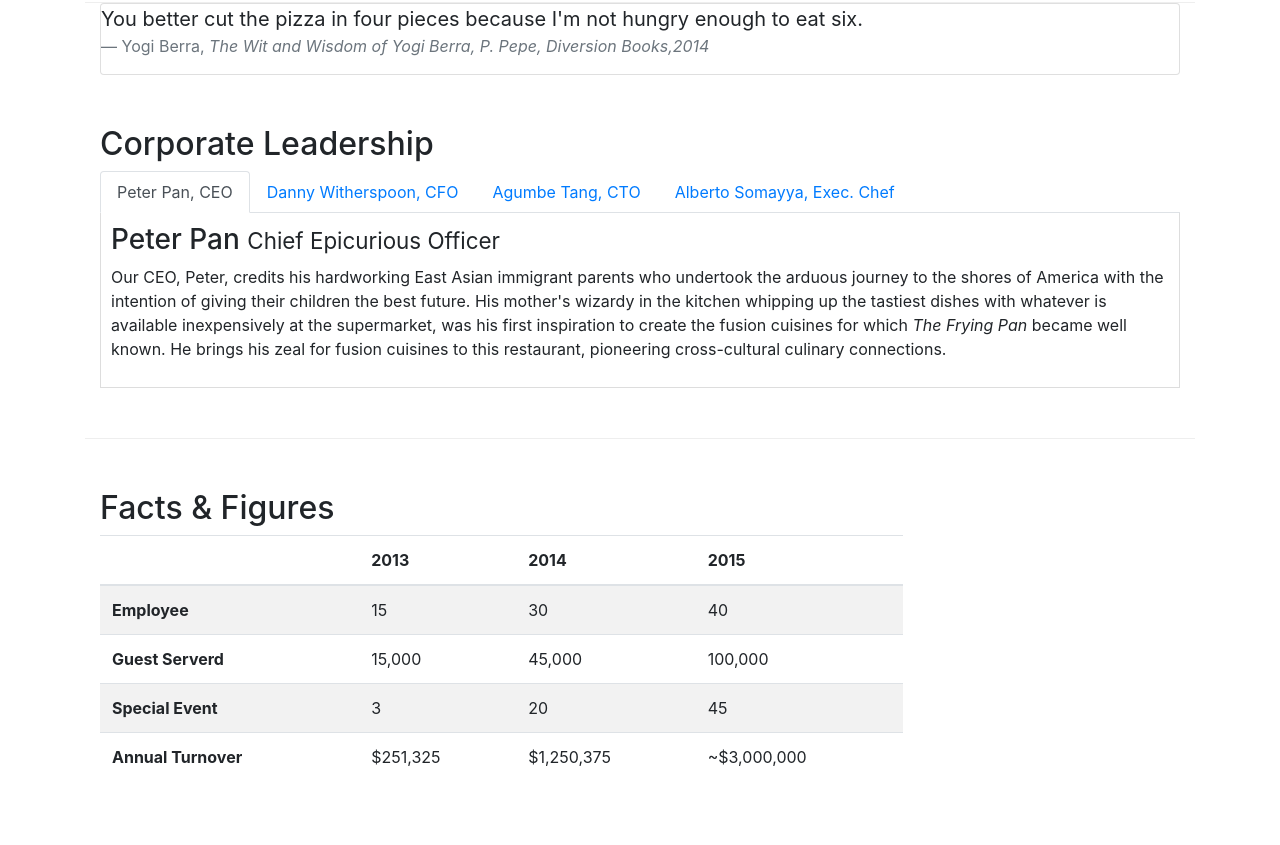
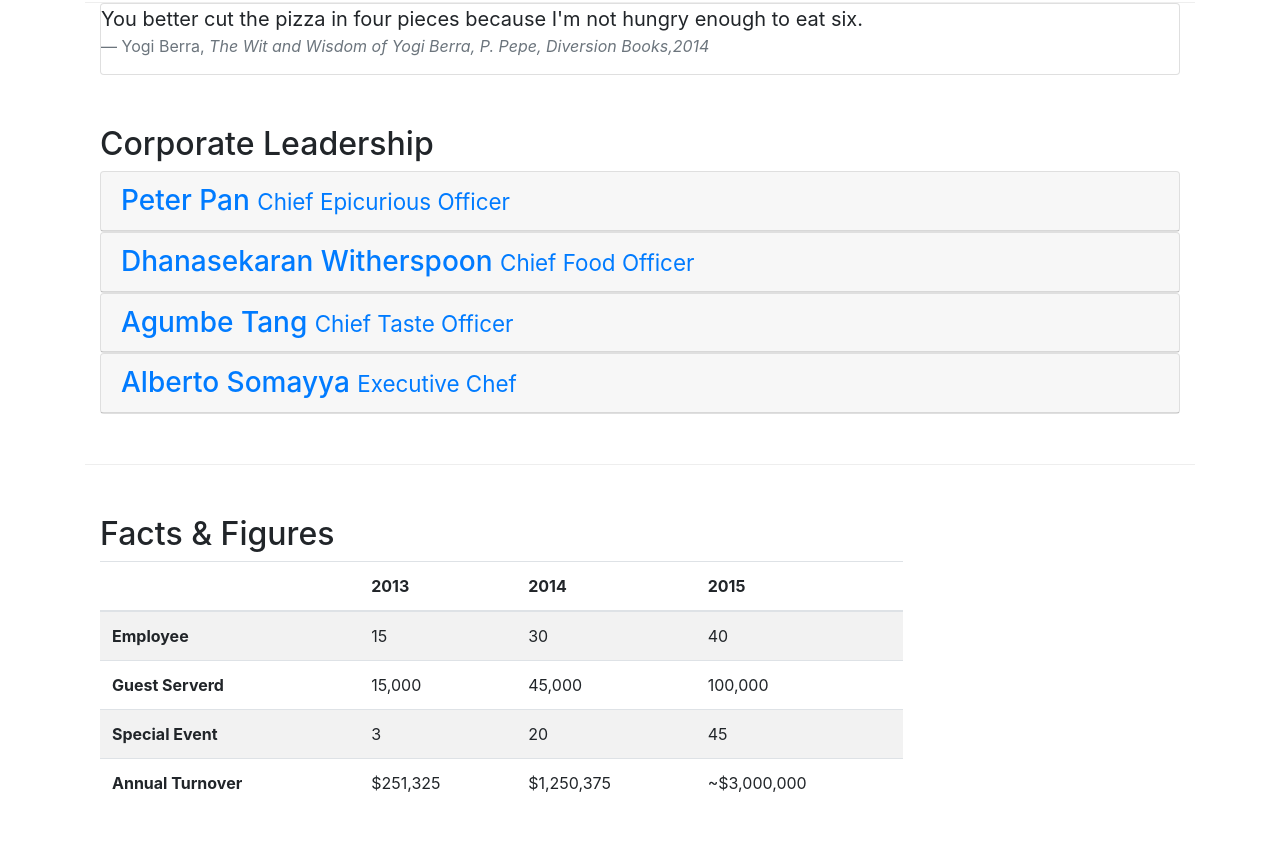
Before and after one commit to baczxh/confusion, a website: page aboutus.html in a window 1280 px wide. Shown: the part 887-1732 px from the top of the page. Drawn offline with nearby package versions, Linux system fonts and the light colour scheme.

Commit message:
accordion

```diff
--- a/aboutus.html
+++ b/aboutus.html
@@ -96,40 +96,57 @@
         <div class="row row-content align-items-top">
             <div class="col-12">
                 <h2>Corporate Leadership</h2>
-                <ul class="nav nav-tabs">
-                    <li class="nav-item">
-                        <a class="nav-link  active" href="#peter" role="tab" data-toggle="tab">Peter Pan, CEO</a>
-                    </li>
-                     <li class="nav-item">
-                        <a class="nav-link " href="#danny" role="tab" data-toggle="tab">Danny Witherspoon, CFO</a>
-                    </li>
-                     <li class="nav-item">
-                        <a class="nav-link " href="#agumber" role="tab" data-toggle="tab">Agumbe Tang, CTO</a>
-                    </li>
-                     <li class="nav-item">
-                        <a class="nav-link " href="#alberto" role="tab" data-toggle="tab">Alberto Somayya, Exec. Chef</a>
-                    </li>
-                </ul>
-                <div class="tab-content">
-                    <div role="tabpannel" class="tab-pane fade show active" id="peter">
-                        <h3>Peter Pan <small>Chief Epicurious Officer</small></h3>
-                        <p class="hidden-xs-down">Our CEO, Peter, credits his hardworking East Asian immigrant parents who undertook the arduous journey to the shores of America with the intention of giving their children the best future. His mother's wizardy in the kitchen whipping up the tastiest dishes with whatever is available inexpensively at the supermarket, was his first inspiration to create the fusion cuisines for which <em>The Frying Pan</em> became well known. He brings his zeal for fusion cuisines to this restaurant, pioneering cross-cultural culinary connections.</p>
+
+                <div id="accordion" role="tablist">
+
+                    <div class="card">
+                        <div class="card-header" role="tab" id="peterhead">
+                             <h3 class="mb-0"><a data-toggle="collapse" date-parent="#accordion" href="#peter"> Peter Pan <small>Chief Epicurious Officer</small></a>
+                             </h3>
+                        </div>
+                        <div role="tabpannel" class="collapse " id="peter">
+                            <div class="card-block" >
+                                <p class="hidden-xs-down">Our CEO, Peter, credits his hardworking East Asian immigrant parents who undertook the arduous journey to the shores of America with the intention of giving their children the best future. His mother's wizardy in the kitchen whipping up the tastiest dishes with whatever is available inexpensively at the supermarket, was his first inspiration to create the fusion cuisines for which <em>The Frying Pan</em> became well known. He brings his zeal for fusion cuisines to this restaurant, pioneering cross-cultural culinary connections.</p>
+                            </div>
+                         </div>
                     </div>
 
-                    <div role="tabpannel" class="tab-pane fade show " id="danny">
-                        <h3>Dhanasekaran Witherspoon <small>Chief Food Officer</small></h3>
-                        <p class="hidden-xs-down">Our CFO, Danny, as he is affectionately referred to by his colleagues, comes from a long established family tradition in farming and produce. His experiences growing up on a farm in the Australian outback gave him great appreciation for varieties of food sources. As he puts it in his own words, <em>Everything that runs, wins, and everything that stays, pays!</em></p>
+                    <div class="card">
+                        <div class="card-header" role="tab" id="dannyhead">
+                            <h3 class="mb-0"><a class="collapsed" data-toggle="collapse" data-parent="#accordion" href="#danny"> Dhanasekaran Witherspoon <small>Chief Food Officer</small></a>
+                            </h3>
+                        </div>
+                        <div role="tabpannel" class="collapse " id="danny">
+                            <div class="card-block">
+                                 <p class="hidden-xs-down">Our CFO, Danny, as he is affectionately referred to by his colleagues, comes from a long established family tradition in farming and produce. His experiences growing up on a farm in the Australian outback gave him great appreciation for varieties of food sources. As he puts it in his own words, <em>Everything that runs, wins, and everything that stays, pays!</em></p>
+                            </div>
+                         </div>
                     </div>
 
-                    <div role="tabpannel" class="tab-pane fade show " id="agumber">
-                        <h3>Agumbe Tang <small>Chief Taste Officer</small></h3>
-                        <p class="hidden-xs-down">Blessed with the most discerning gustatory sense, Agumbe, our CTO, personally ensures that every dish that we serve meets his exacting tastes. Our chefs dread the tongue lashing that ensues if their dish does not meet his exacting standards. He lives by his motto, <em>You click only if you survive my lick.</em></p>
+                    <div class="card">
+                        <div class="card-header" role="tab" id="agumbehead">
+                            <h3 class="mb-0"><a class="collapsed" data-toggle="collapse" data-parent="#accordion" href="#agumbe">Agumbe Tang <small>Chief Taste Officer</small></a>
+                            </h3>
+                        </div>
+                        <div role="tabpannel" class="collapse " id="agumbe">
+                            <div class="card-block">
+                                 <p class="hidden-xs-down">Blessed with the most discerning gustatory sense, Agumbe, our CTO, personally ensures that every dish that we serve meets his exacting tastes. Our chefs dread the tongue lashing that ensues if their dish does not meet his exacting standards. He lives by his motto, <em>You click only if you survive my lick.</em></p>
+                            </div>
+                         </div>
                     </div>
 
-                    <div role="tabpannel" class="tab-pane fade show " id="alberto">
-                         <h3>Alberto Somayya <small>Executive Chef</small></h3>
-                         <p class="hidden-xs-down">Award winning three-star Michelin chef with wide International experience having worked closely with whos-who in the culinary world, he specializes in creating mouthwatering Indo-Italian fusion experiences. He says, <em>Put together the cuisines from the two craziest cultures, and you get a winning hit! Amma Mia!</em></p>
+                    <div class="card">
+                        <div class="card-header" role="tab" id="albertohead">
+                            <h3 class="mb-0"><a class="collapsed" data-toggle="collapse" data-parent="#accordion" href="#alberto">Alberto Somayya <small>Executive Chef</small></a>
+                            </h3>
+                        </div>
+                        <div role="tabpannel" class="collapse " id="alberto">
+                            <div class="card-block">
+                                 <p class="hidden-xs-down">Award winning three-star Michelin chef with wide International experience having worked closely with whos-who in the culinary world, he specializes in creating mouthwatering Indo-Italian fusion experiences. He says, <em>Put together the cuisines from the two craziest cultures, and you get a winning hit! Amma Mia!</em></p>
+                            </div>
+                         </div>
                     </div>
+
                 </div>
             </div>
        </div>
```
